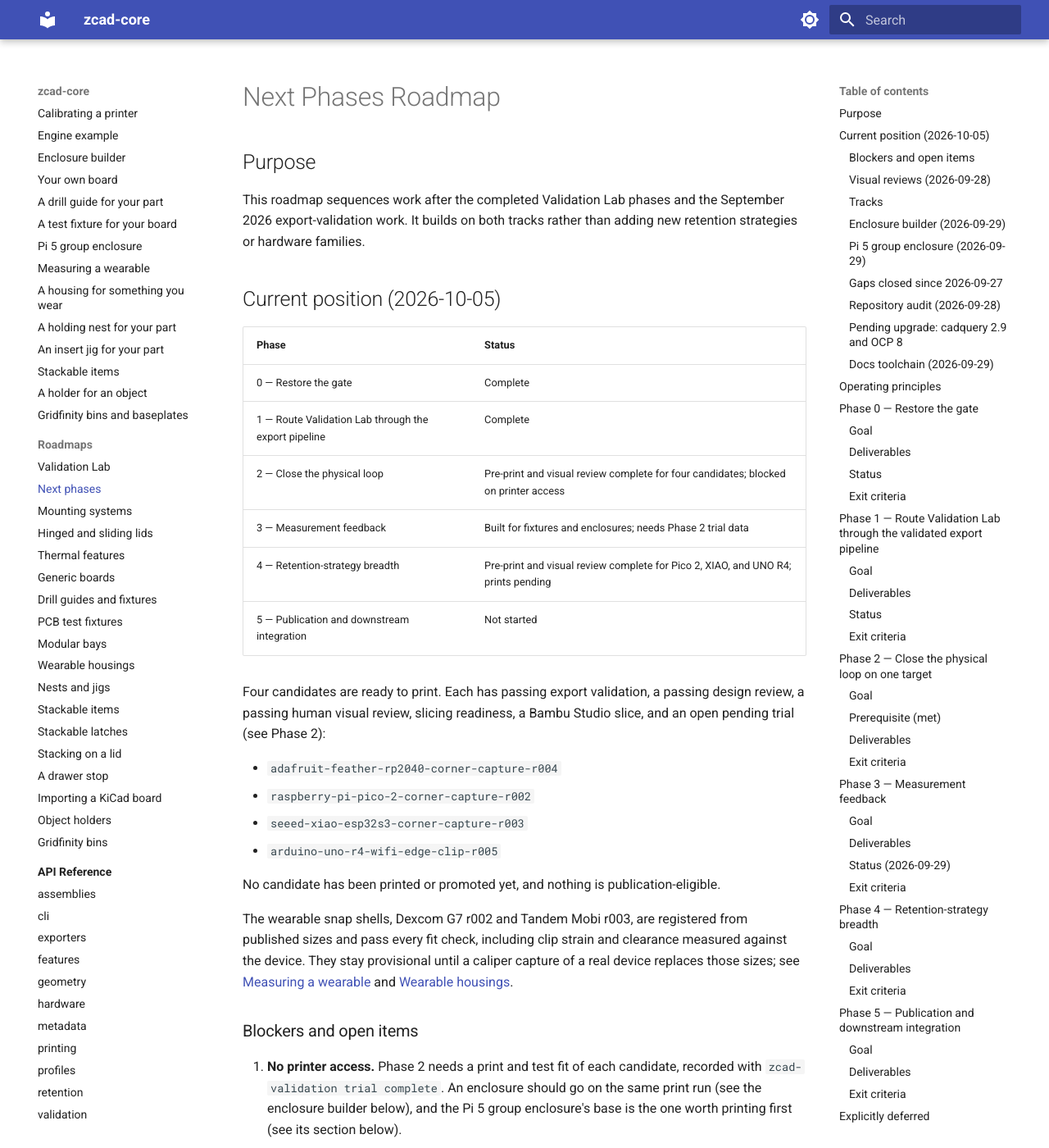
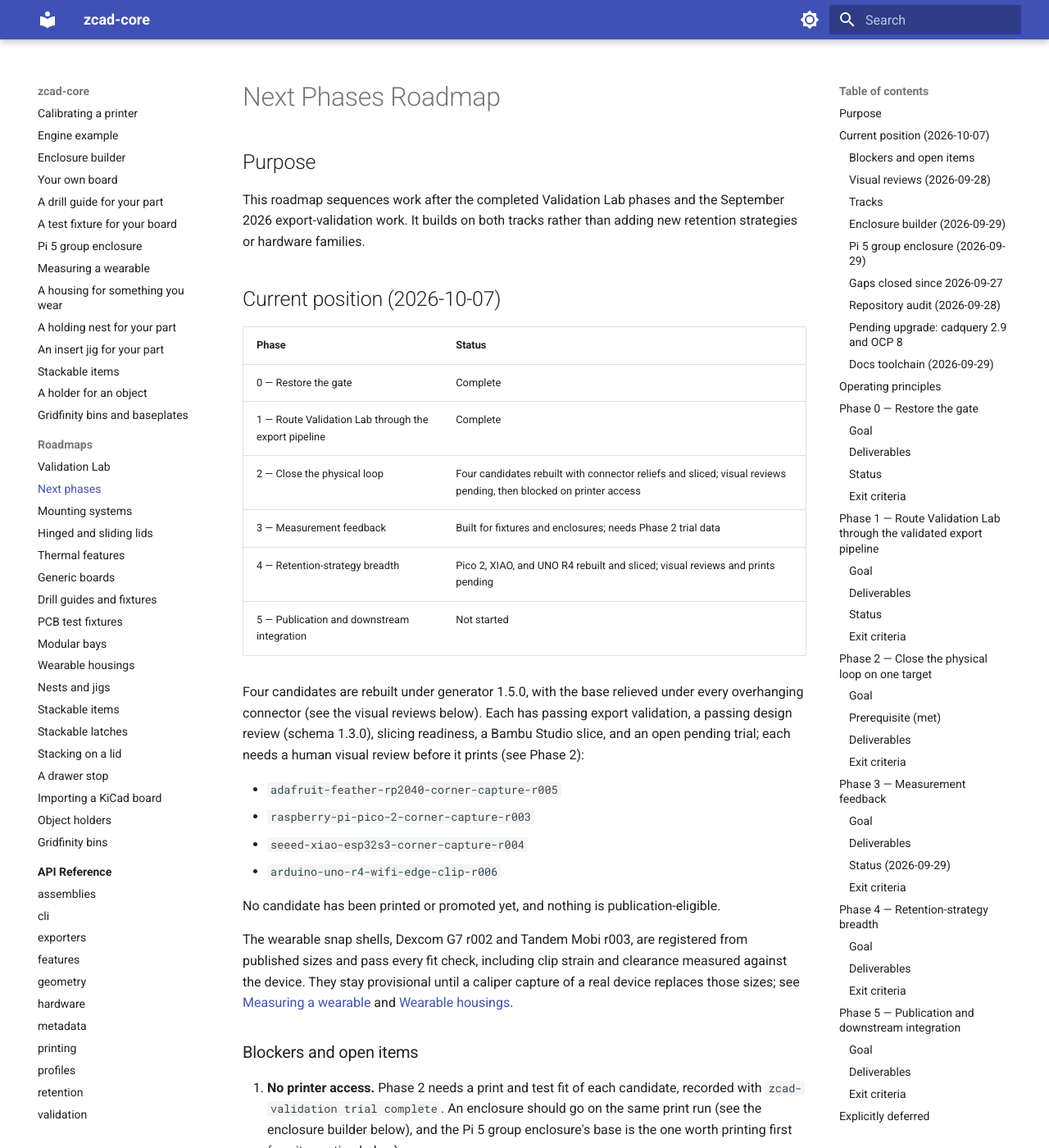
Before and after one commit to zacharymplace/zcad-core, an MkDocs documentation site: the page built from docs/roadmaps/next-phases.md, in a window 1280 px wide and 1400 px high. Shown: the whole window at 82% size. Built offline with MkDocs 1.6.1 and Material for MkDocs 9.7.7, drawn with Linux system fonts in a browser that asks for light colours; some of the changed text lies outside the part shown.

Commit message:
Name the four candidates rebuilt with connector reliefs
Feather r005, Pico 2 r003, XIAO r004 and UNO R4 r006, regenerated under
generator 1.5.0 from af048ee: each base now stops short of its
overhanging connectors. They pass export validation and the design
review and are sliced; each awaits a visual review before it prints.
The revisions they replace are marked superseded.

Co-Authored-By: Claude Opus 5.5 <noreply@anthropic.com>

```diff
--- a/docs/roadmaps/next-phases.md
+++ b/docs/roadmaps/next-phases.md
@@ -6,25 +6,27 @@ This roadmap sequences work after the completed Validation Lab phases and the
 September 2026 export-validation work. It builds on both tracks rather than
 adding new retention strategies or hardware families.
 
-## Current position (2026-10-05)
+## Current position (2026-10-07)
 
 | Phase | Status |
 |---|---|
 | 0 — Restore the gate | Complete |
 | 1 — Route Validation Lab through the export pipeline | Complete |
-| 2 — Close the physical loop | Pre-print and visual review complete for four candidates; blocked on printer access |
+| 2 — Close the physical loop | Four candidates rebuilt with connector reliefs and sliced; visual reviews pending, then blocked on printer access |
 | 3 — Measurement feedback | Built for fixtures and enclosures; needs Phase 2 trial data |
-| 4 — Retention-strategy breadth | Pre-print and visual review complete for Pico 2, XIAO, and UNO R4; prints pending |
+| 4 — Retention-strategy breadth | Pico 2, XIAO, and UNO R4 rebuilt and sliced; visual reviews and prints pending |
 | 5 — Publication and downstream integration | Not started |
 
-Four candidates are ready to print. Each has passing export validation, a
-passing design review, a passing human visual review, slicing readiness, a
-Bambu Studio slice, and an open pending trial (see Phase 2):
+Four candidates are rebuilt under generator 1.5.0, with the base relieved
+under every overhanging connector (see the visual reviews below). Each has
+passing export validation, a passing design review (schema 1.3.0), slicing
+readiness, a Bambu Studio slice, and an open pending trial; each needs a
+human visual review before it prints (see Phase 2):
 
-- `adafruit-feather-rp2040-corner-capture-r004`
-- `raspberry-pi-pico-2-corner-capture-r002`
-- `seeed-xiao-esp32s3-corner-capture-r003`
-- `arduino-uno-r4-wifi-edge-clip-r005`
+- `adafruit-feather-rp2040-corner-capture-r005`
+- `raspberry-pi-pico-2-corner-capture-r003`
+- `seeed-xiao-esp32s3-corner-capture-r004`
+- `arduino-uno-r4-wifi-edge-clip-r006`
 
 No candidate has been printed or promoted yet, and nothing is
 publication-eligible.
@@ -81,11 +83,23 @@ fixture's 2 mm perimeter margin ran under any connector that overhangs the
 PCB edge. Fixtures now cut a relief through the base beyond each overhung
 edge, across the connector's width plus 0.5 mm a side
 (`ValidationFixturePolicy.connector_relief_clearance_mm`). The reviews above
-predate it, and the four candidates need new revisions before they print.
+predate it; the four candidates were rebuilt with it on 2026-10-07.
 Design-review schema 1.3.0 measures each `base_lip_mm` from the base's
 material under the part rather than the fixture's bounds, which a relief
 leaves unchanged; under 1.2.0 a relieved fixture still reported its old lip.
 A relieved base reads negative: it stops that far inside the part's face.
+
+| Rebuilt candidate | Connector | Base lip before | Base lip now |
+|---|---|---|---|
+| Feather RP2040 r005 | USB-C | 0.85 mm | −1.15 mm |
+| Pico 2 r003 | Micro-USB | 0.70 mm | −1.30 mm |
+| XIAO ESP32-S3 r004 | USB-C | 0.47 mm | −1.53 mm |
+| UNO R4 WiFi r006 | USB-C | 1.14 mm | −0.86 mm |
+
+Each board's other overhanging part is relieved too: XIAO r004's 4.6 × 6.7 mm
+part (−0.83 mm) and UNO R4 r006's 14.4 × 9.4 mm part (−1.96 mm). A relief
+cuts only the base beyond the PCB edge, so the captures are unchanged and the
+other reservations in the table above stand for the rebuilt candidates.
 
 ### Tracks
 
@@ -414,17 +428,19 @@ UNO R4 r005, the two collision-free planar paths its stored report shows are
 blocked by its pins. XIAO r003's diagonal slide-out stays collision-free, so
 that reservation is a real escape path.
 
-Print-ready candidates, each with passing export validation, design review,
-and slicing readiness, a Bambu Studio slice, and an open trial-001:
+Candidates rebuilt with connector reliefs (2026-10-07, commit `af048ee`),
+each with passing export validation, design review, and slicing readiness,
+a Bambu Studio slice, and an open trial-001; each awaits its visual review:
 
 | Candidate | Slice (A1 mini, PETG) | Vertical play |
 |---|---|---|
-| `adafruit-feather-rp2040-corner-capture-r004` | 9 min, 3.70 g | 0.90 mm |
-| `raspberry-pi-pico-2-corner-capture-r002` | 8 min, 3.45 g | 0.85 mm |
-| `seeed-xiao-esp32s3-corner-capture-r003` | 5 min, 1.44 g | 0.85 mm |
-| `arduino-uno-r4-wifi-edge-clip-r005` | 17 min, 8.61 g | 0.85 mm |
+| `adafruit-feather-rp2040-corner-capture-r005` | 9 min, 3.66 g | 0.90 mm |
+| `raspberry-pi-pico-2-corner-capture-r003` | 8 min, 3.41 g | 0.85 mm |
+| `seeed-xiao-esp32s3-corner-capture-r004` | 5 min, 1.39 g | 0.85 mm |
+| `arduino-uno-r4-wifi-edge-clip-r006` | 17 min, 8.56 g | 0.85 mm |
 
-Do not print superseded candidates, including UNO R4 r004, whose visual
+Do not print superseded candidates: Feather r004, Pico 2 r002, XIAO r003
+and UNO R4 r005, which predate the relief, and UNO R4 r004, whose visual
 review recorded `revise`. XIAO r002's unregistered placeholder trial was
 removed. `scripts/regenerate-candidate.py` rebuilds a candidate under a new
 generator version with its policy unchanged, as it did for UNO R4 r005.
@@ -469,9 +485,12 @@ without the fingerprint (and, if geometry changed, the version) being updated.
   still loads but cannot support a promotion.
 - [x] Human visual review of each candidate's design-review package (all
   four pass with reservations; UNO R4 r004 was revised to r005 first)
-- [ ] Feather RP2040 r004 printed and recorded through `trial complete`,
+- [x] The four rebuilt with connector reliefs (Feather r005, Pico 2 r003,
+  XIAO r004, UNO R4 r006)
+- [ ] Human visual review of each rebuilt candidate
+- [ ] Feather RP2040 r005 printed and recorded through `trial complete`,
   with dimensional measurements
-- [ ] A pass promotes r004; a revise derives r005 from measured deltas.
+- [ ] A pass promotes r005; a revise derives r006 from measured deltas.
 
 ### Exit criteria
 
@@ -526,9 +545,9 @@ Prove the physical loop for each retention strategy.
 ### Deliverables
 
 - Phase 2 repeated for Pico 2 (corner capture), UNO R4 WiFi (edge clip),
-  and XIAO ESP32-S3. Their pre-print packages and visual reviews are
-  complete (Pico 2 r002, UNO R4 r005, and XIAO r003), so they can be printed
-  in the same session as Feather r004.
+  and XIAO ESP32-S3. Their pre-print packages are complete (Pico 2 r003,
+  UNO R4 r006, and XIAO r004); once visually reviewed they can be printed in
+  the same session as Feather r005.
 - wearable targets moved from synthetic to measured or official models when
   source data is available
 
```
